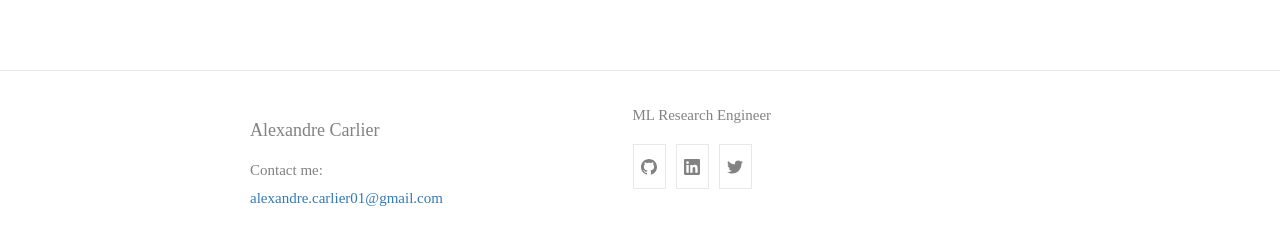
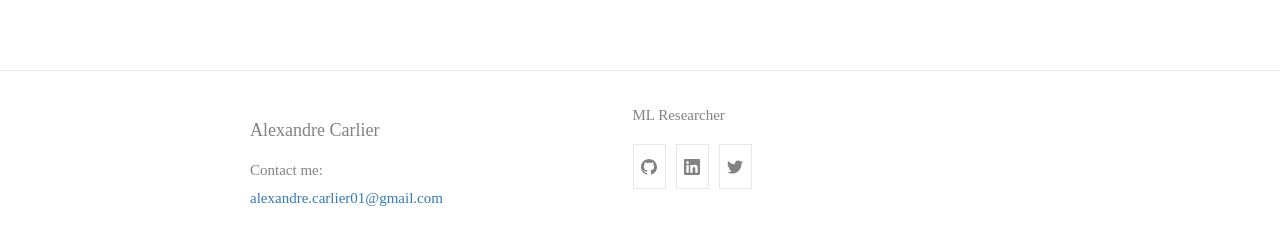
Before and after one commit to alexandre01/alexandre01.github.io, a Jekyll site: the page built from 404.html, in a window 1280 px wide. Shown: the part 633-878 px from the top of the page. Built offline with Jekyll 4.4.1, drawn with Linux system fonts in a browser that asks for light colours; some web fonts are replaced.

Commit message:
change description

```diff
--- a/_config.yml
+++ b/_config.yml
@@ -3,7 +3,7 @@ author: Alexandre Carlier
 email: alexandre.carlier01@gmail.com
 url: "https://alexandre.carlier.page"
 description: > # this means to ignore newlines until "twitter_username:"
-  ML Research Engineer
+  ML Researcher
 
 show_excerpts: false # set to true to show excerpts on the homepage
 
```
